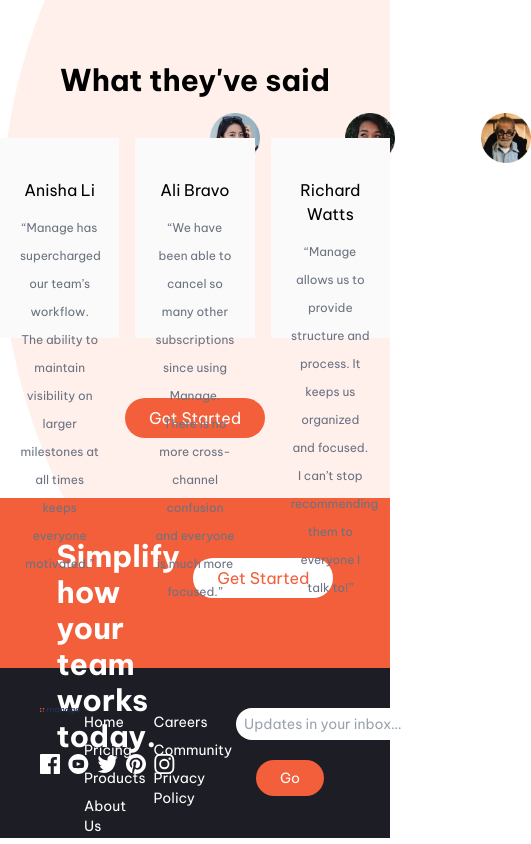
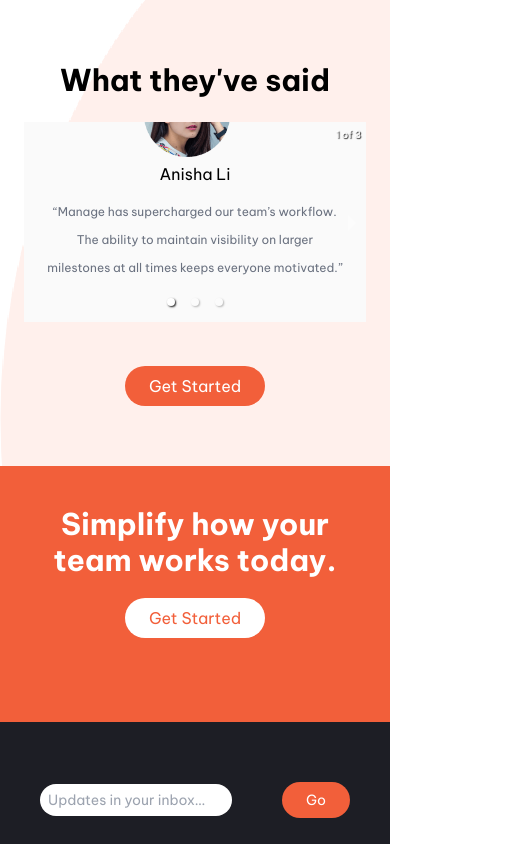
Before and after one commit to tweee64/manage-landing-page, a React (Create React App) app: page / in a window 390 px wide. Shown: the part 1440-2284 px from the top of the page, 531 px wide, since content can reach past the window. Built offline with nearby package versions, Linux system fonts and the light colour scheme.

Commit message:
fix changes

```diff
--- a/package.json
+++ b/package.json
@@ -10,6 +10,7 @@
     "react": "^18.3.1",
     "react-dom": "^18.3.1",
     "react-icons": "^5.2.1",
+    "react-responsive-carousel": "^3.2.23",
     "react-scripts": "5.0.1",
     "web-vitals": "^2.1.4"
   },
--- a/src/components/CarouselCard.js
+++ b/src/components/CarouselCard.js
@@ -1,11 +1,8 @@
-// import { Carousel } from "@material-tailwind/react";
+import { Carousel } from "react-responsive-carousel";
+import "react-responsive-carousel/lib/styles/carousel.min.css";
+
 function CarouselCard() {
-  return (
-    // <Carousel>
-    //   <img src={avatar_ali} alt="avt" />
-    // </Carousel>
-    <div></div>
-  );
+  return <div></div>;
 }
 
 export default CarouselCard;
--- a/src/components/Content.js
+++ b/src/components/Content.js
@@ -4,6 +4,9 @@ import {
   avatar_anisha,
   avatar_richard,
 } from "../assets";
+import { Carousel } from "react-responsive-carousel";
+import "react-responsive-carousel/lib/styles/carousel.min.css";
+
 import { styles } from "../styles";
 import CarouselCard from "./CarouselCard";
 function Content() {
@@ -93,12 +96,11 @@ function Content() {
           </div>
         </div>
       </div>
-      <CarouselCard />
 
       <div className="my-5 py-5">
         <h1 className="text-center text-3xl font-bolded">What they've said </h1>
-        <div className="grid grid-cols-3 gap-4 py-5 my-5">
-          <div className="card">
+        <div className="">
+          {/* <div className="card">
             <img className="profile-pic" src={avatar_anisha} alt="avt" />
 
             <h2 className="pt-5 pb-3"> Anisha Li </h2>
@@ -125,7 +127,39 @@ function Content() {
               organized and focused. I can’t stop recommending them to everyone
               I talk to!”
             </p>
-          </div>
+          </div> */}
+          <Carousel showThumbs={false} className="flex items-center m-6">
+            <div className="card">
+              <img src={avatar_anisha} alt="avt" />
+              <h2 className="pt-5 pb-3"> Anisha Li </h2>
+              <p className={`${styles.subText}`}>
+                “Manage has supercharged our team’s workflow. The ability to
+                maintain visibility on larger milestones at all times keeps
+                everyone motivated.”
+              </p>
+            </div>
+
+            <div className="card">
+              <img className="profile-pic" src={avatar_anisha} alt="avt" />
+
+              <h2 className="pt-5 pb-3"> Anisha Li </h2>
+              <p className={`${styles.subText}`}>
+                “Manage has supercharged our team’s workflow. The ability to
+                maintain visibility on larger milestones at all times keeps
+                everyone motivated.”
+              </p>
+            </div>
+            <div className="card">
+              <img className="profile-pic" src={avatar_anisha} alt="avt" />
+
+              <h2 className="pt-5 pb-3"> Anisha Li </h2>
+              <p className={`${styles.subText}`}>
+                “Manage has supercharged our team’s workflow. The ability to
+                maintain visibility on larger milestones at all times keeps
+                everyone motivated.”
+              </p>
+            </div>
+          </Carousel>
         </div>
         <div className="flex justify-center">
           <div className={`${styles.button}`}>Get Started</div>
--- a/src/components/Footer.js
+++ b/src/components/Footer.js
@@ -59,20 +59,24 @@ function Footer() {
   };
   return (
     <div>
-      <div className="bright-red footer-orange flex justify-around p-10">
-        <div className="w-1/3 pr-20 ">
-          <h1 className=" text-3xl font-bolded text-white ">
+      <div className="bright-red md:h-44 h-64 flex flex-col justify md:flex-row md:justify-around p-10">
+        <div className="text-center md:text-left md:w-1/3 md:pr-20 ">
+          <h1 className="  text-3xl font-bolded text-white ">
             Simplify how your team works today.
           </h1>
         </div>
-        <div className="">
+        <div className="flex md:justify-start justify-center">
           <div className={`${styles.buttonWhite}`}>Get Started</div>{" "}
         </div>
       </div>
-      <div className="footer-black text-white text-sm">
-        <div>
-          <img className="text-white" src={logo} alt="logo" />
-          <div className="mt-10 flex ">
+      <div className="footer-black h-fit p-10 flex flex-col-reverse md:flex-row content-between justify-around text-white text-sm">
+        <div className="pt-5 w-full md:w-fit h-full justify-between md:pt-0 flex-col-reverse  flex md:flex-col items-center ">
+          <img
+            className="text-white w-1/2 md:w-fit pt-5 md:pt-0"
+            src={logo}
+            alt="logo"
+          />
+          <div className="md:mt-10 flex w-full justify-between  ">
             <img className="pr-2" src={icon_facebook} alt="fb" />
             <img className="pr-2" src={icon_youtube} alt="yt" />
             <img className="pr-2" src={icon_twitter} alt="tt" />
@@ -80,6 +84,7 @@ function Footer() {
             <img className="pr-2" src={icon_instagram} alt="instagram" />
           </div>
         </div>
+        <div className="flex md:w-1/5 px-5  py-3 md:py-0 justify-between">
           <div>
             <p className="p-1">Home</p>
             <p className="p-1">Pricing</p>
@@ -92,9 +97,14 @@ function Footer() {
             <p className="p-1">Community</p>
             <p className="p-1">Privacy Policy</p>
           </div>
+        </div>
         <div>
-          <form ref={formRef} onSubmit={handleSubmit}>
-            <label>
+          <form
+            className="flex justify-between"
+            ref={formRef}
+            onSubmit={handleSubmit}
+          >
+            <label className="flex self-center">
               <input
                 className="rounded-2xl h-8 w-48 text-black text-sm pl-2"
                 placeholder="Updates in your inbox…
--- a/src/index.css
+++ b/src/index.css
@@ -53,23 +53,34 @@ body {
   text-align: center;
   position: relative;
 }
-.profile-pic {
+
+.carousel .slide img {
+  width: 25% !important;
   position: absolute;
-  top: -25px;
-  left: 210px;
-  width: 50px;
-  height: 50px;
+  top: 0;
+  left: 0;
+  margin-top: -50px;
+  left: 120px;
+  z-index: 1000;
+}
+.card-carousel {
+  width: 350px;
+  height: 150px;
+  background-color: aqua;
+  position: relative;
+  display: inline-block;
 }
 .footer-orange {
   height: 170px;
 }
 .footer-black {
   background-color: hsl(233, 12%, 13%);
-  height: 170px;
+  /* height: 170px;
   display: flex;
   justify-content: space-around;
-  padding: 40px;
+  padding: 40px; */
 }
+
 .dark-blue {
   color: hsl(228, 39%, 23%);
 }
--- a/src/index.js
+++ b/src/index.js
@@ -7,6 +7,7 @@ import reportWebVitals from "./reportWebVitals";
 const root = ReactDOM.createRoot(document.getElementById("root"));
 root.render(
   <React.StrictMode>
+    {" "}
     <App />
   </React.StrictMode>
 );
--- a/src/styles.js
+++ b/src/styles.js
@@ -3,6 +3,6 @@ const styles = {
   button:
     " bright-red my-5 rounded-3xl py-2 px-6 w-fit text-white hover:opacity-50 hover:cursor-pointer",
   buttonWhite:
-    "bg-white my-5 rounded-3xl py-2 px-6 w-fit text-bright-red hover:opacity-75 hover: cursor-pointer",
+    "bg-white my-5 rounded-3xl py-2 px-6 w-fit h-max text-bright-red hover:opacity-75 hover: cursor-pointer",
 };
 export { styles };
```
Also changed, not shown: 1 other file (tests, documents, lock files or other folders). Lines whose indentation alone changed are shown as unchanged.
